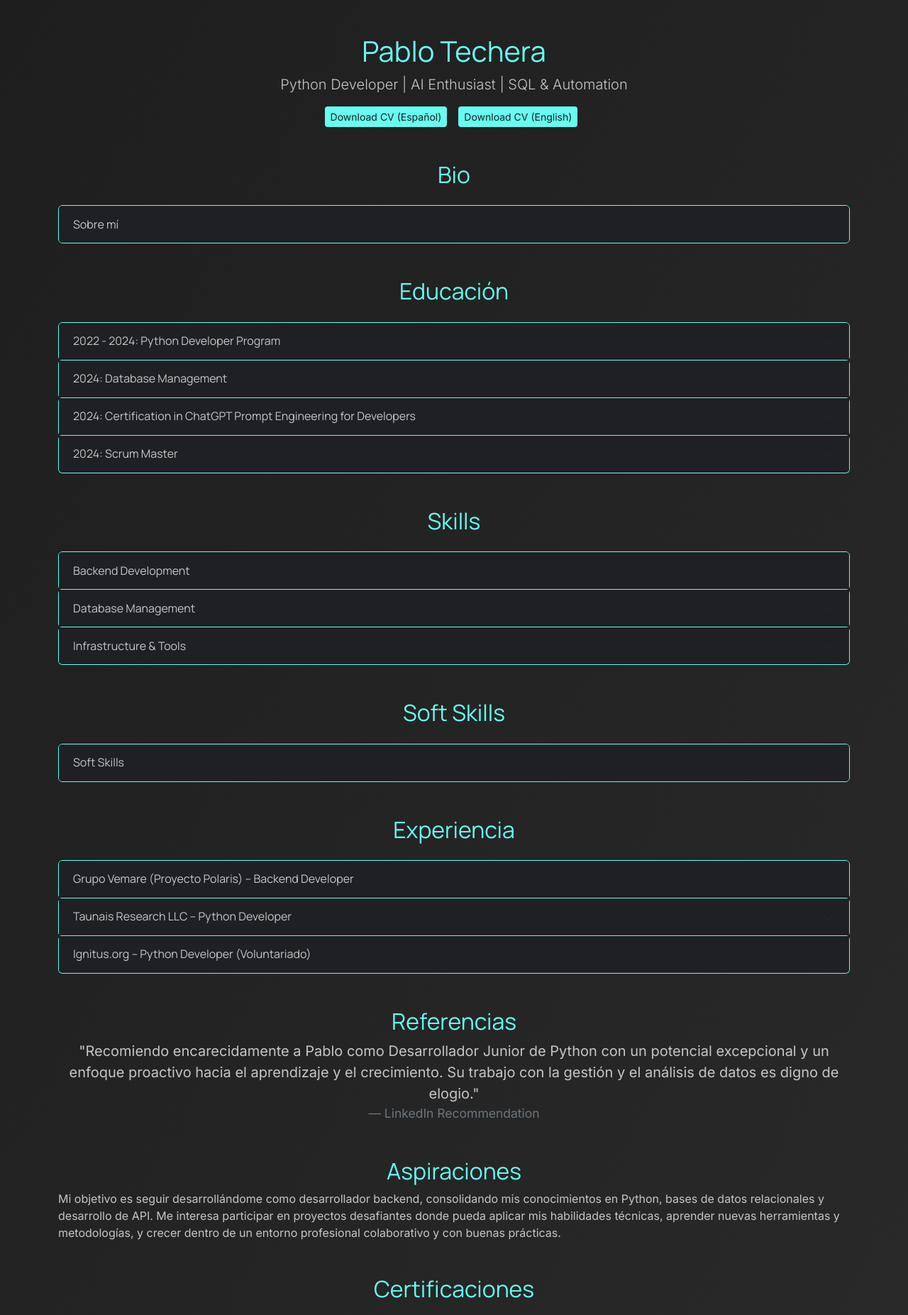
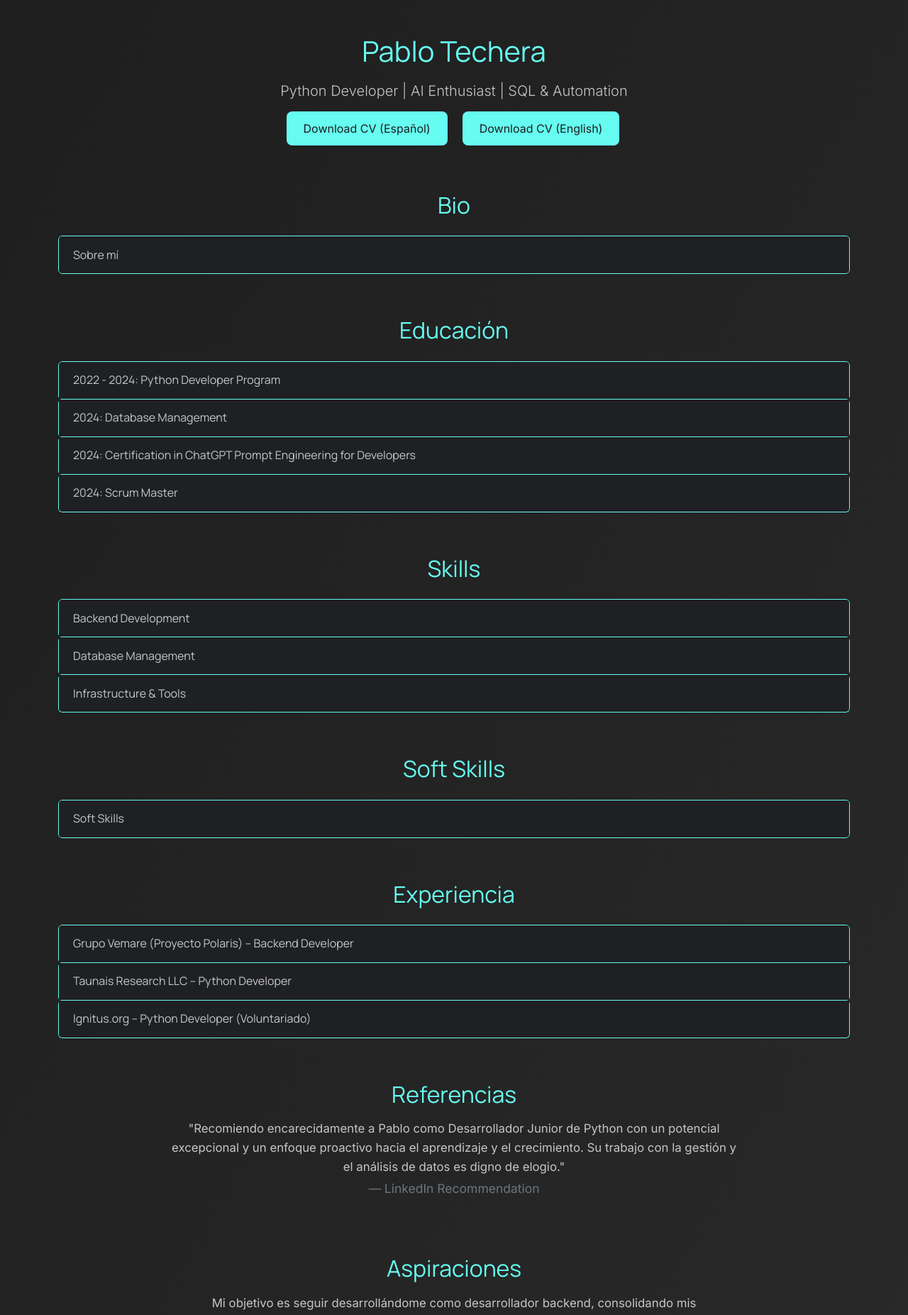
Before and after one commit to pablotech80/portfolio, a Django app: page / in a window 1280 px wide. Shown: the part 56-1909 px from the top of the page at 71% size. Run offline with Django 5.2, Linux system fonts and the light colour scheme; some libraries are stand-ins or nearby versions.

Commit message:
detalles UX/UI mejorados

```diff
--- a/portfolio/templates/index.html
+++ b/portfolio/templates/index.html
@@ -50,6 +50,11 @@
             transform: scale(1.1); /* Aumenta ligeramente el tamaño. */
         }
 
+        h1, h2, h3 {
+            margin-bottom: 1rem;
+            text-align: center;
+        }
+
         /* Navbar */
         .navbar-dark .nav-link {
             color: #c5c6c7; /* Color base de los enlaces de navegación. */
@@ -75,6 +80,14 @@
             box-shadow: 0 4px 8px rgba(0, 0, 0, 0.2); /* Sombra ligera. */
         }
 
+        .btn-custom, .btn-outline-light {
+            min-width: 180px;
+            padding: 12px 24px;
+            font-size: 1rem;
+            border-radius: 8px;
+            text-align: center;
+            margin: 5px;
+        }
         /* Animación de sacudida */
         @keyframes shake {
             0% {
@@ -127,8 +140,11 @@
             color: white; /* Texto blanco en hover. */
         }
 
-        .accordion-body {
+        .accordion-body p, .accordion-body ul {
             color: #c5c6c7; /* Texto claro para mejor legibilidad. */
+            text-align: left; /* izquierda. */
+            line-height: 1.6;
+            margin-bottom: 1rem;
         }
 
         /* Ajuste de tamaño para el PDF */
@@ -143,12 +159,15 @@
             width: 100%;
             height: 100%;
             border: none; /* Sin bordes */
+            box-shadow: 0 0 20px rgba(0,0,0,0.3);
+            border-radius: 10px;
         }
 
         /* Footer */
         footer {
             text-align: center; /* Centrado. */
-            margin-top: 50px; /* Espaciado superior. */
+            margin-top: 80px; /* Espaciado superior. */
+            padding: 20px 0; /* Espacio inferior. */
             color: #888; /* Texto gris tenue. */
         }
 
@@ -160,6 +179,21 @@
             /* Sin subrayado. */
             text-decoration-line: none;
             color: #45a29e; /* Cambia a verde en hover. */
+        }
+
+        section {
+            text-align: center;
+            margin: 60px auto;
+            padding: 0 20px;
+            max-width: 1000px;
+        }
+
+        section p {
+            font-family: 'Inter', sans-serif;
+            font-size: 1.05rem;
+            line-height: 1.6;
+            margin: 0 auto;
+            max-width: 800px;
         }
     </style>
 </head>
@@ -223,12 +257,14 @@
                         exportación de informes, cálculo de clasificación por potencial y envío de notificaciones,
                         trabajando con tecnologías como TurboGears 2, SQLAlchemy y arquitectura MVC.
                     </p>
+                    <p>
                     He desarrollado proyectos como la API BioAnalyze,
                     orientada al análisis biométrico y nutricional, y otras aplicaciones que integran Python,
                     SQL y Docker para el procesamiento de datos.
                     También colaboro con Taunais Research LLC en tareas de mantenimiento de API y optimización de bases
                     de datos,
                     participando en proyectos relacionados con modelos de trading y automatización de procesos.
+                    </p>
                     <p>
                     Me considero una persona autodidacta, adaptable y resolutiva,
                         con una fuerte motivación por crecer como desarrollador.
@@ -239,7 +275,6 @@
             </div>
         </div>
     </div>
-</div>
 </section>
 <!-- Education Section -->
 <section id="education" class="container mt-5">
@@ -493,13 +528,12 @@
     <h2 class="text-center">Aspiraciones</h2>
     <p>
     Mi objetivo es seguir desarrollándome como desarrollador backend,
-        consolidando mis conocimientos en Python, bases de datos relacionales
-        y desarrollo de API.
+    consolidando mis conocimientos en Python, bases de datos relacionales
+    y desarrollo de API.
     Me interesa participar en proyectos desafiantes donde pueda aplicar
-        mis habilidades técnicas, aprender nuevas herramientas y metodologías,
-        y crecer dentro de un entorno profesional colaborativo y con buenas prácticas.
+    mis habilidades técnicas, aprender nuevas herramientas y metodologías,
+    y crecer dentro de un entorno profesional colaborativo y con buenas prácticas.
     </p>
-
 </section>
 <!-- Certifications Section -->
 <section id="certifications" class="container mt-5">
@@ -541,7 +575,7 @@
 </section>
 <!-- Footer -->
 <footer>
-    <p>© 2024 Pablo Techera | Powered by Django</p>
+  <p>© 2024 Pablo Techera | Backend Developer | Powered by Django</p>
 </footer>
 <script src="https://cdnjs.cloudflare.com/ajax/libs/bootstrap/5.3.0/js/bootstrap.bundle.min.js"></script>
 </body>
```
